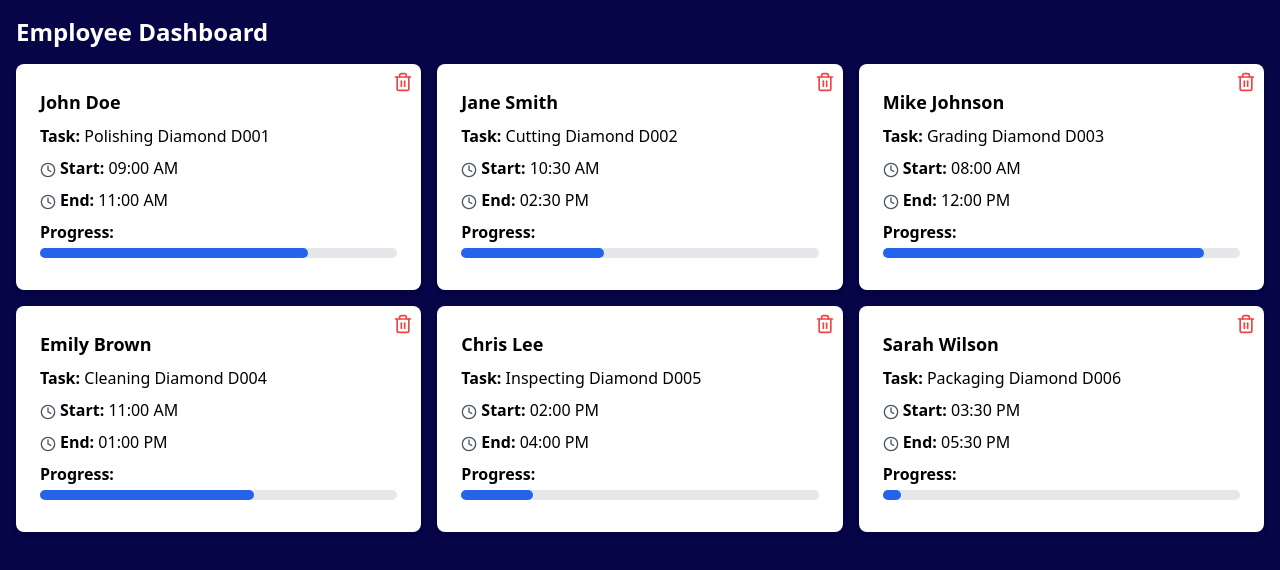
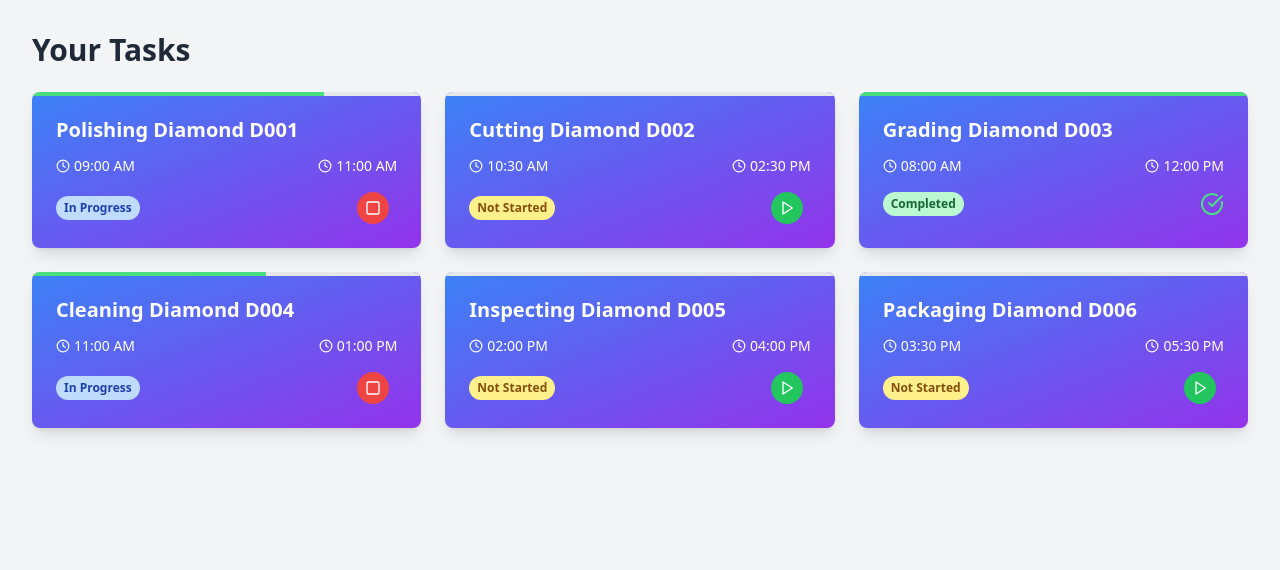
Before and after one commit to TrupeshMandani/DiamondsOperating, a Next.js app in the folder frontend/: page /Pages/employees in a window 1280 px wide. Shown: the top 570 px of the page. Built offline with nearby package versions, Linux system fonts and the light colour scheme.

Commit message:
updated employee dashboard 21-02  09:00pm

```diff
--- a/frontend/app/Pages/employees/page.jsx
+++ b/frontend/app/Pages/employees/page.jsx
@@ -2,73 +2,98 @@
 
 import { useState } from "react"
 import { motion } from "framer-motion"
-import { Trash2, Clock } from 'lucide-react'
+import { Clock, Play, Square, CheckCircle } from 'lucide-react'
 
-const Box = ({ id, name, task, startTime, endTime, progress, isExpanded, onClick, onDelete }) => (
+const TaskBox = ({ id, task, startTime, endTime, status, progress, isExpanded, onClick, onStart, onEnd }) => (
   <motion.div
     layoutId={`box-${id}`}
     onClick={() => onClick(id)}
     whileHover={{ scale: 1.05 }}
     whileTap={{ scale: 0.95 }}
-    animate={{ scale: isExpanded ? 1.5 : 1, zIndex: isExpanded ? 10 : 1 }}
+    animate={{ scale: isExpanded ? 1.2 : 1, zIndex: isExpanded ? 10 : 1 }}
     transition={{ duration: 0.3 }}
-    className="bg-white p-6 rounded-lg shadow-md cursor-pointer relative"
+    className="bg-gradient-to-br from-blue-500 to-purple-600 p-6 rounded-lg shadow-lg cursor-pointer relative overflow-hidden"
   >
-    <h3 className="text-lg font-semibold mb-2 text-black">{name}</h3>
-    <p className="mb-2 text-black"><strong>Task:</strong> {task}</p>
-    <p className="mb-2 text-black">
-      <Clock className="inline-block mr-1 text-gray-600" size={16} />
-      <strong>Start:</strong> {startTime}
-    </p>
-    <p className="mb-2 text-black">
-      <Clock className="inline-block mr-1 text-gray-600" size={16} />
-      <strong>End:</strong> {endTime}
-    </p>
-    <div className="mb-2">
-      <strong className="text-black">Progress:</strong>
-      <div className="w-full bg-gray-200 rounded-full h-2.5 mt-1">
-        <div className="bg-blue-600 h-2.5 rounded-full" style={{ width: `${progress}%` }}></div>
+    <div className="absolute top-0 left-0 w-full h-1 bg-gray-200">
+      <div className="h-full bg-green-400" style={{ width: `${progress}%` }}></div>
+    </div>
+    <h3 className="text-xl font-bold mb-3 text-white">{task}</h3>
+    <div className="flex justify-between items-center mb-2">
+      <p className="text-sm text-white flex items-center">
+        <Clock className="inline-block mr-1" size={14} />
+        {startTime}
+      </p>
+      <p className="text-sm text-white flex items-center">
+        <Clock className="inline-block mr-1" size={14} />
+        {endTime}
+      </p>
+    </div>
+    <div className="flex items-center justify-between mt-4">
+      <span className={`px-2 py-1 rounded-full text-xs font-semibold ${
+        status === 'Not Started' ? 'bg-yellow-200 text-yellow-800' :
+        status === 'In Progress' ? 'bg-blue-200 text-blue-800' :
+        'bg-green-200 text-green-800'
+      }`}>
+        {status}
+      </span>
+      <div>
+        {status !== 'Completed' && (
+          <button
+            onClick={(e) => { e.stopPropagation(); status === 'Not Started' ? onStart(id) : onEnd(id); }}
+            className={`p-2 rounded-full ${
+              status === 'Not Started' ? 'bg-green-500 hover:bg-green-600' : 'bg-red-500 hover:bg-red-600'
+            } text-white mr-2`}
+          >
+            {status === 'Not Started' ? <Play size={16} /> : <Square size={16} />}
+          </button>
+        )}
+        {status === 'Completed' && (
+          <CheckCircle size={24} className="text-green-400" />
+        )}
       </div>
     </div>
-    <button
-      onClick={(e) => { e.stopPropagation(); onDelete(id); }}
-      className="absolute top-2 right-2 text-red-500 hover:text-red-700"
-    >
-      <Trash2 size={20} />
-    </button>
   </motion.div>
 )
 
 export default function EmployeeDashboard() {
   const [expandedId, setExpandedId] = useState(null)
-  const [boxes, setBoxes] = useState([
-    { id: 1, name: "John Doe", task: "Polishing Diamond D001", startTime: "09:00 AM", endTime: "11:00 AM", progress: 75 },
-    { id: 2, name: "Jane Smith", task: "Cutting Diamond D002", startTime: "10:30 AM", endTime: "02:30 PM", progress: 40 },
-    { id: 3, name: "Mike Johnson", task: "Grading Diamond D003", startTime: "08:00 AM", endTime: "12:00 PM", progress: 90 },
-    { id: 4, name: "Emily Brown", task: "Cleaning Diamond D004", startTime: "11:00 AM", endTime: "01:00 PM", progress: 60 },
-    { id: 5, name: "Chris Lee", task: "Inspecting Diamond D005", startTime: "02:00 PM", endTime: "04:00 PM", progress: 20 },
-    { id: 6, name: "Sarah Wilson", task: "Packaging Diamond D006", startTime: "03:30 PM", endTime: "05:30 PM", progress: 5 },
+  const [tasks, setTasks] = useState([
+    { id: 1, task: "Polishing Diamond D001", startTime: "09:00 AM", endTime: "11:00 AM", status: "In Progress", progress: 75 },
+    { id: 2, task: "Cutting Diamond D002", startTime: "10:30 AM", endTime: "02:30 PM", status: "Not Started", progress: 0 },
+    { id: 3, task: "Grading Diamond D003", startTime: "08:00 AM", endTime: "12:00 PM", status: "Completed", progress: 100 },
+    { id: 4, task: "Cleaning Diamond D004", startTime: "11:00 AM", endTime: "01:00 PM", status: "In Progress", progress: 60 },
+    { id: 5, task: "Inspecting Diamond D005", startTime: "02:00 PM", endTime: "04:00 PM", status: "Not Started", progress: 0 },
+    { id: 6, task: "Packaging Diamond D006", startTime: "03:30 PM", endTime: "05:30 PM", status: "Not Started", progress: 0 },
   ])
 
   const handleClick = (id) => {
     setExpandedId(expandedId === id ? null : id)
   }
 
-  const handleDelete = (id) => {
-    setBoxes(boxes.filter(box => box.id !== id))
+  const handleStart = (id) => {
+    setTasks(tasks.map(task =>
+      task.id === id ? { ...task, status: 'In Progress', progress: 1 } : task
+    ))
+  }
+
+  const handleEnd = (id) => {
+    setTasks(tasks.map(task =>
+      task.id === id ? { ...task, status: 'Completed', progress: 100 } : task
+    ))
   }
 
   return (
-    <div className="container mx-auto p-4">
-      <h1 className="text-2xl font-bold mb-4 text-white">Employee Dashboard</h1>
-      <div className="grid grid-cols-1 md:grid-cols-2 lg:grid-cols-3 gap-4">
-        {boxes.map((box) => (
-          <Box
-            key={box.id}
-            {...box}
-            isExpanded={expandedId === box.id}
+    <div className="min-h-screen bg-gray-100 p-8">
+      <h1 className="text-3xl font-bold mb-6 text-gray-800">Your Tasks</h1>
+      <div className="grid grid-cols-1 md:grid-cols-2 lg:grid-cols-3 gap-6">
+        {tasks.map((task) => (
+          <TaskBox
+            key={task.id}
+            {...task}
+            isExpanded={expandedId === task.id}
             onClick={handleClick}
-            onDelete={handleDelete}
+            onStart={handleStart}
+            onEnd={handleEnd}
           />
         ))}
       </div>
```
